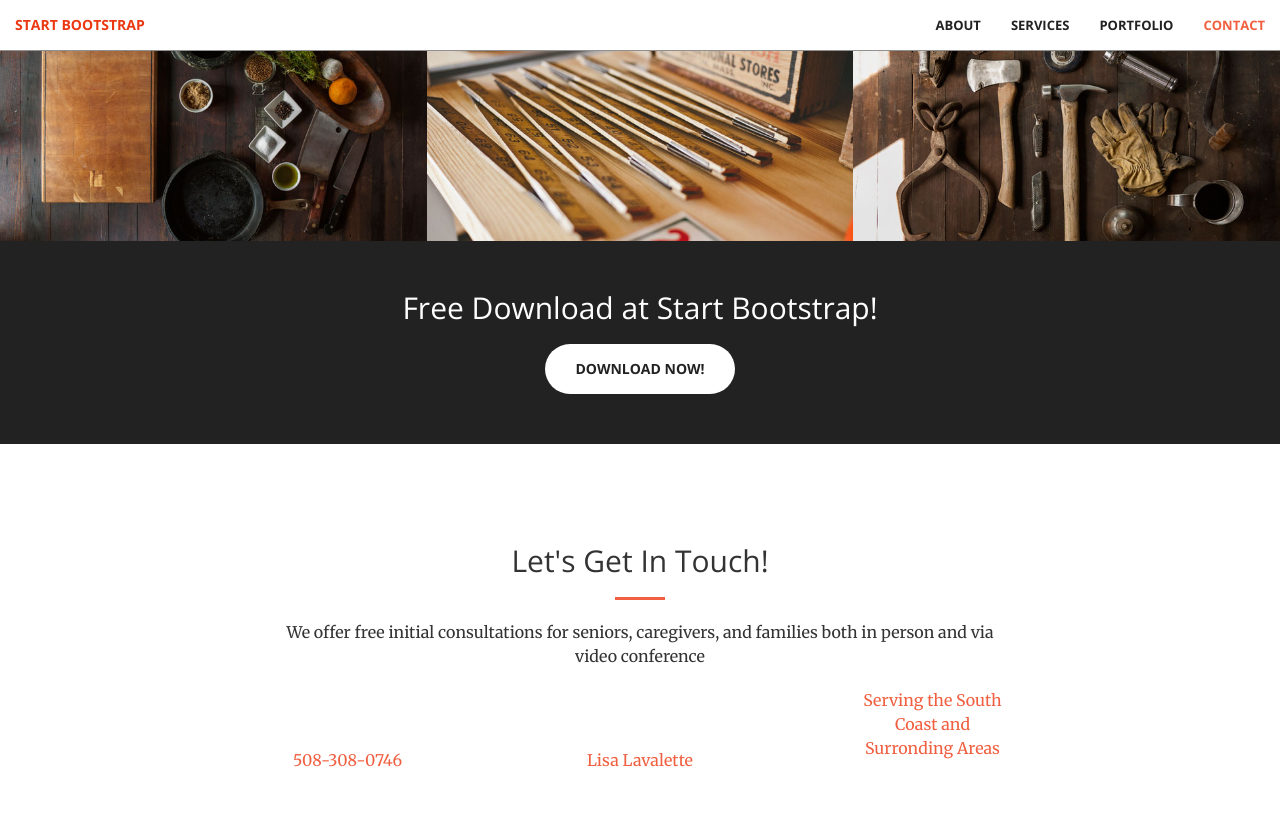
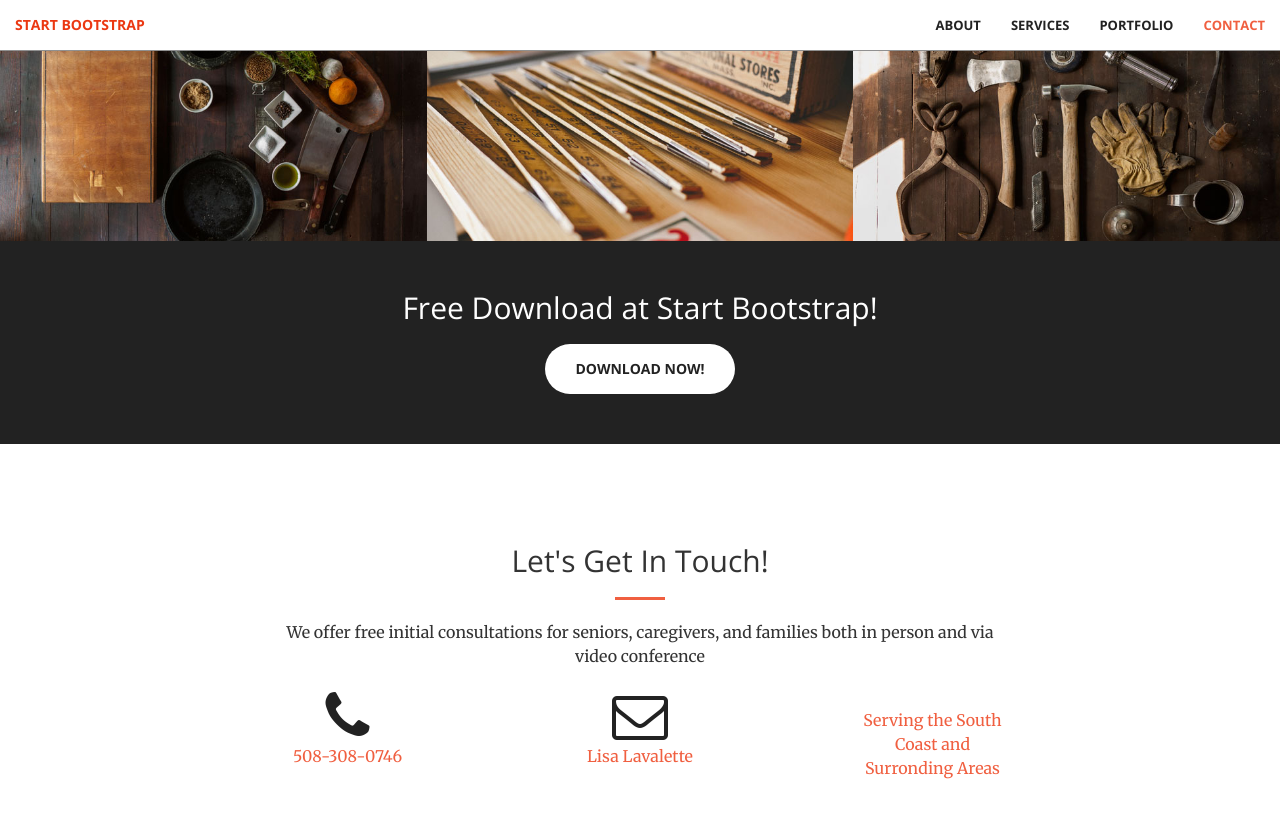
Before and after one commit to edlavalette/edlavalette.github.io, a Jekyll site: the page built from index.html, in a window 1280 px wide and 900 px high, scrolled down 1945 px. Shown: the top 818 px of the window. Built offline with Jekyll 4.4.1, drawn with Linux system fonts in a browser that asks for light colours.

Commit message:
Update contact.html

```diff
--- a/_includes/contact.html
+++ b/_includes/contact.html
@@ -8,19 +8,19 @@
             </div>
         <div class="col-lg-2 col-lg-offset-2 text-center">
             <a href="https://twitter.com/{{ site.twitter_username }}">
-                <i class="fa-solid fa-phone fa-3x wow bounceIn" data-wow-delay=".1s"></i>
+                <i class="fa fa-phone fa-3x wow bounceIn" data-wow-delay=".1s"></i>
                 <p>508-308-0746</p>
             </a>
         </div>
         <div class="col-lg-2 col-lg-offset-1 text-center">
             <a href="mailto:lisalavalette#gmail.com">
-            <i class="fa-solid fa-envelope-o fa-3x wow bounceIn" data-wow-delay=".1s"></i>
+            <i class="fa fa-envelope-o fa-3x wow bounceIn" data-wow-delay=".1s"></i>
                 <p>Lisa Lavalette</p>
             </a>
         </div>
         <div class="col-lg-2 col-lg-offset-1 text-center">
             <a href="https://github.com/{{ site.github_username }}">
-            <i class="fa-solid fa-map-pin fa-3x wow bounceIn" data-wow-delay=".1s"></i>
+            <i class="fa fa-map-pin fa-3x wow bounceIn" data-wow-delay=".1s"></i>
                 <p>Serving the South Coast and Surronding Areas</p>
             </a>
         </div>
```
